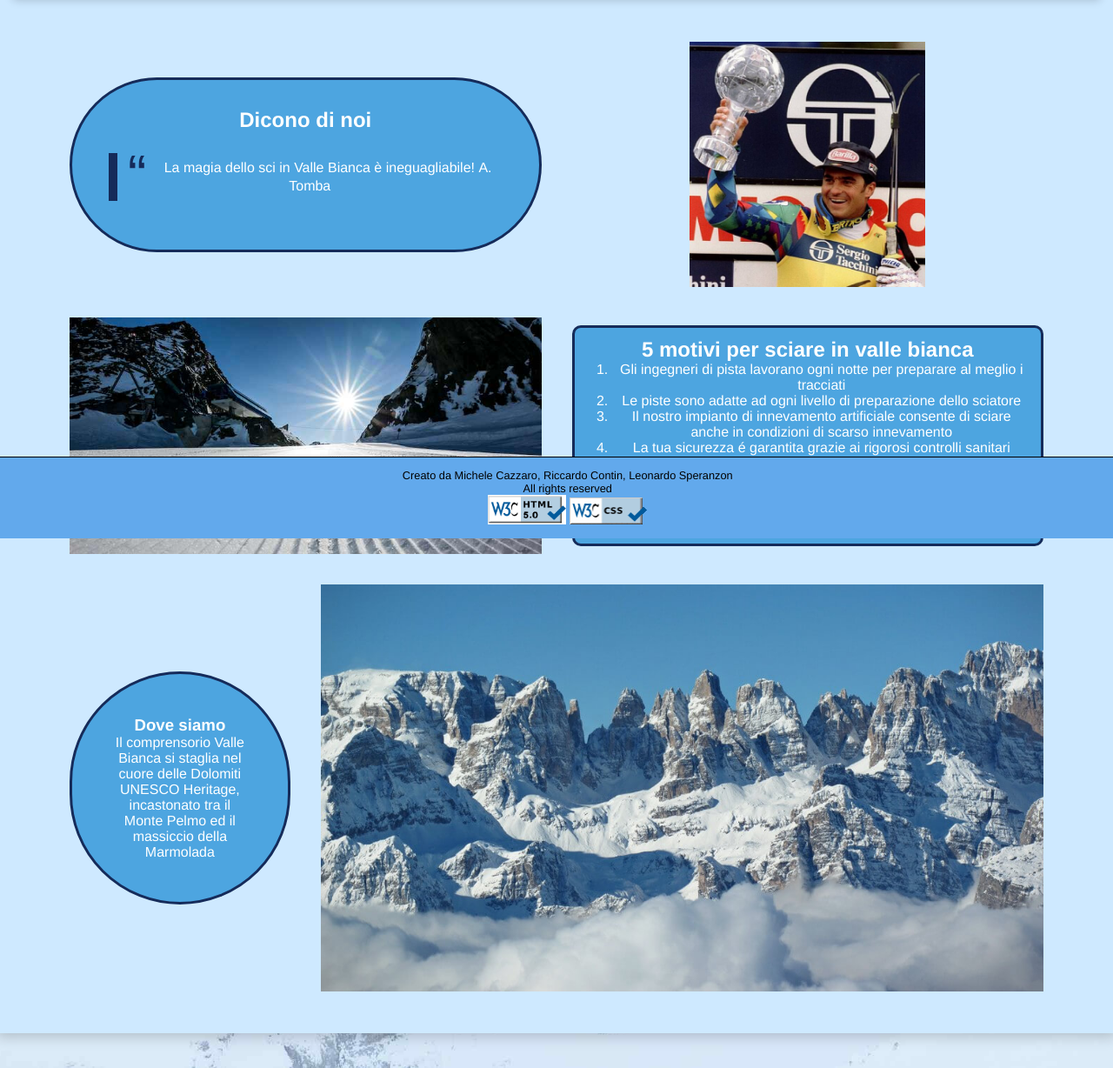
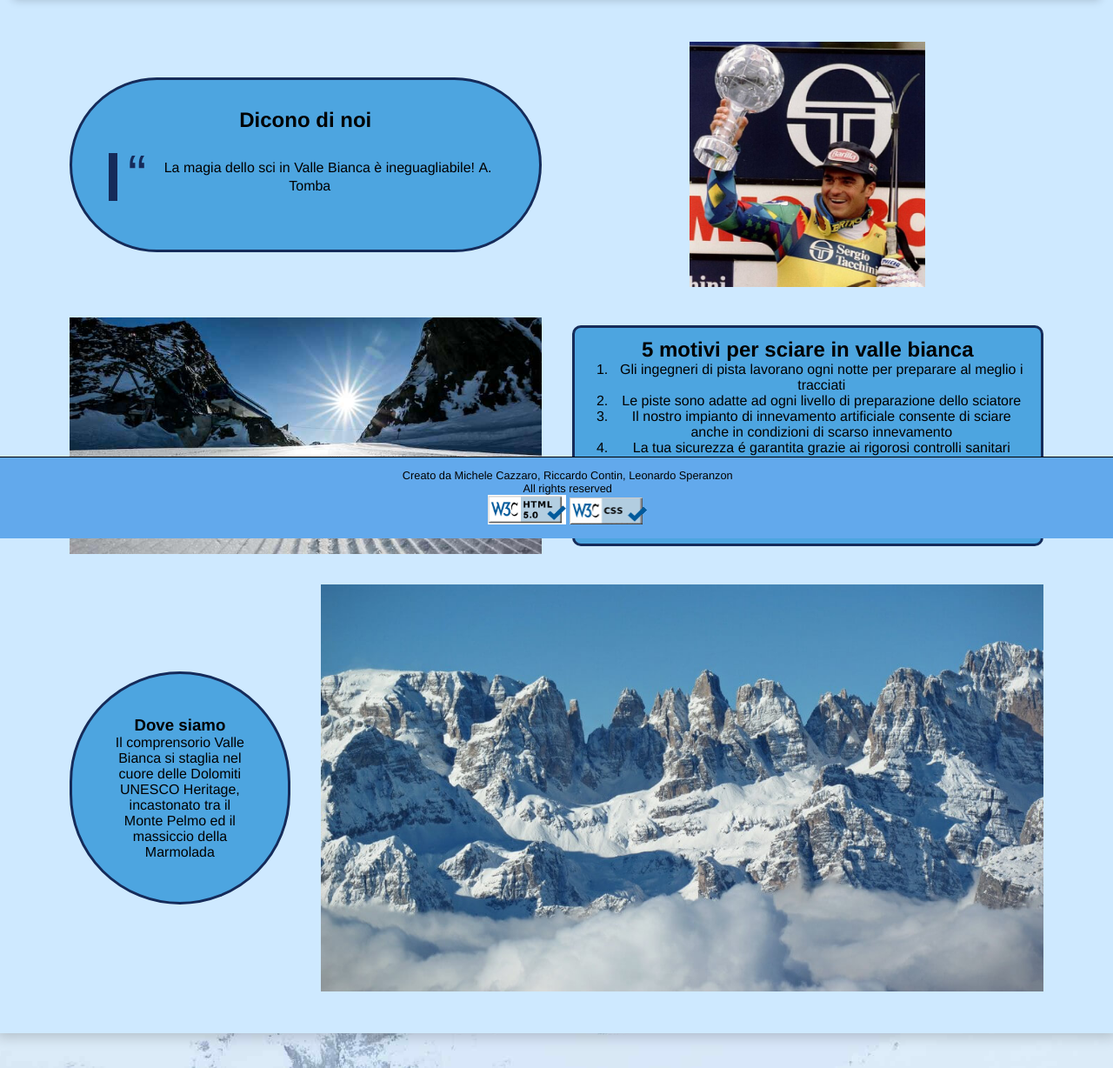
Before and after one commit to microtower00/tecweb-2021, a PHP site: page / in a window 1280 px wide. Shown: the part 181-1409 px from the top of the page at 87% size. Run offline with PHP 8.4, Linux system fonts and the light colour scheme.

Commit message:
Fix contrasto testo home

```diff
--- a/css/style.css
+++ b/css/style.css
@@ -301,7 +301,7 @@ figcaption.centerImg {
 	background-color: var(--azz1);
 	text-align: center;
 	border: 3px solid var(--blu);
-	color: #FFF
+	color: #000
 
 }
 
```
